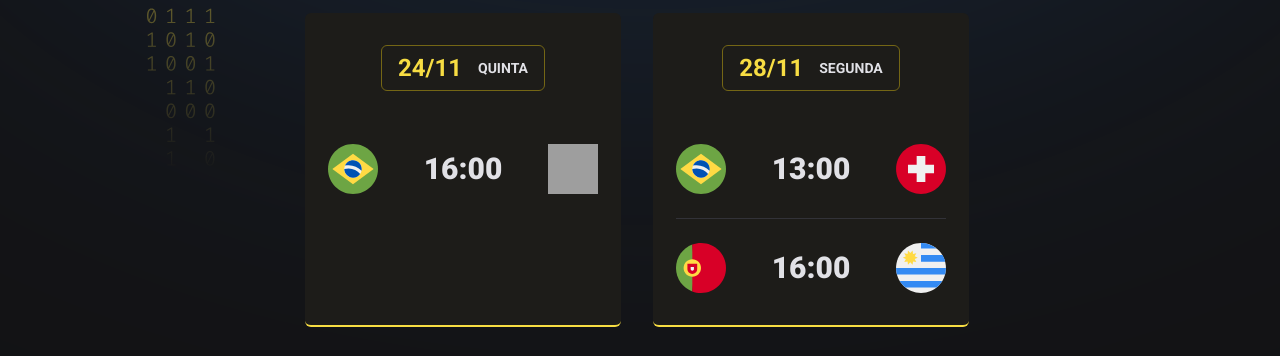
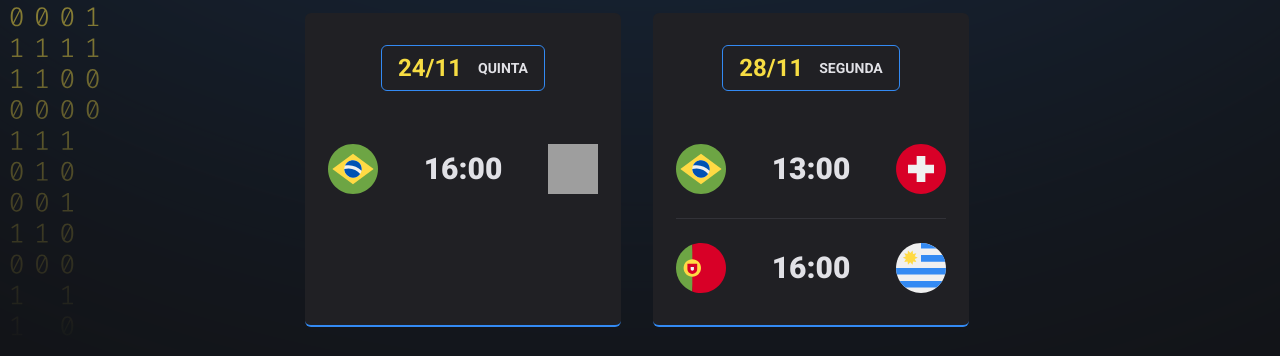
Before and after one commit to StrongMeders/nlw-copa22, a plain HTML site: page index.html in a window 1280 px wide. Shown: the part 406-762 px from the top of the page. Drawn offline with Linux system fonts and the light colour scheme; grey boxes are pictures that could not be loaded.

Commit message:
criação de variaveis css, inclussão de mais background

```diff
--- a/index.html
+++ b/index.html
@@ -7,7 +7,7 @@
         <title>Calendário de Jogos - NLW Copa</title>
         <link rel="stylesheet" href="./style.css">
     </head>
-    <body>
+    <body class="blue">
         <div id="app">
             <header>
                 <img src="./assets/logo.svg" alt="Logo da NLW">
--- a/style.css
+++ b/style.css
@@ -7,15 +7,34 @@
     padding: 0;
 }
 
+:root {
+    --bg: url(./assets/bg-yellow.svg);
+    --card-color-primary: #f7dd43;
+    --card-tittle-border-color: #746615;
+    --card-bg-color: #1d1c19;
+}
+
+body.blue {
+    --bg: url(./assets/bg-blue.svg);
+    --card-color-primary: #338af3;
+    --card-tittle-border-color: #338af3;
+    --card-bg-color: #202024;
+}
+
+body.green {
+    --bg: url(./assets/bg-green.svg);
+    --card-color-primary: #047c3f;
+    --card-tittle-border-color: #047c3f;
+    --card-bg-color: #1a1f1b;
+}
+
 ul {
     list-style: none;
 }
 
+
 body {
-    background-color: #121214;
-    background-image: url(./assets/bg.svg);
-    background-position-x: center;
-    background-position-y: -715px;
+    background: #121214 var(--bg) no-repeat top center/cover;
 }
 
 body * {
@@ -24,7 +43,8 @@ body * {
 
 #app {
     width: fit-content;
-    margin: 52px auto;
+    margin: auto;
+    padding-top: 52px;
 }
 
 header {
@@ -41,8 +61,8 @@ header {
 .card {
     padding: 32px 23px;
     text-align: center;
-    background-color: #1d1c19;
-    border-bottom: 2px solid #f7dd43;
+    background-color: var(--card-bg-color);
+    border-bottom: 2px solid var(--card-tittle-border-color);
     border-radius: 6px;
 }
 
@@ -52,7 +72,7 @@ header {
     align-items: center;
     justify-content: center;
     padding: 8px 16px;
-    border: 1px solid #746615;
+    border: 1px solid var(--card-tittle-border-color);
     border-radius: 6px;
     width: fit-content;
     margin-inline: auto;
```
Also changed, not shown: assets/bg-blue.svg (added), assets/bg-green.svg (added), assets/bg-yellow.svg (added), assets/bg.svg (deleted).
